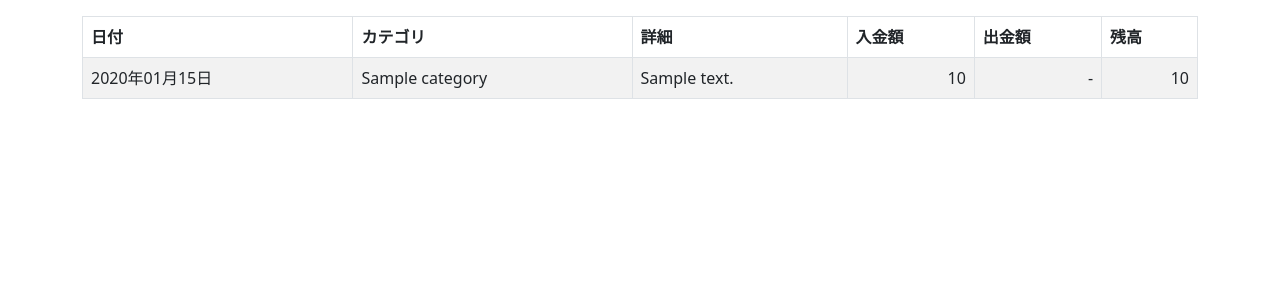
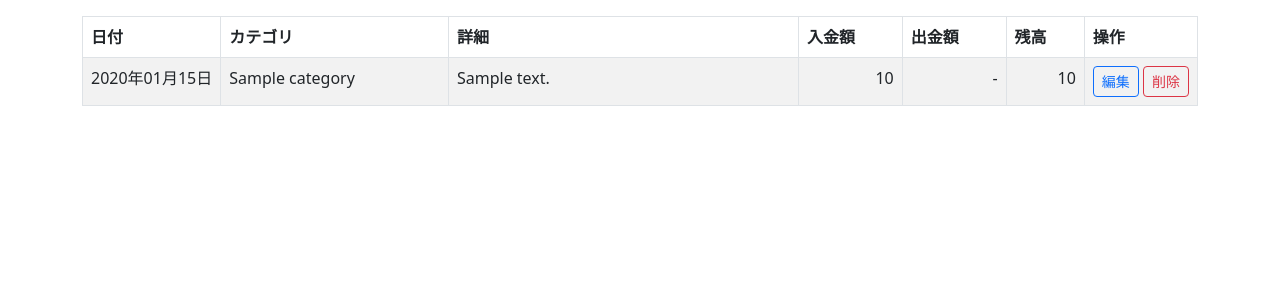
Before and after one commit to a-tazawa/PersonalFinanceApp, a Django app: page /transactions/ in a window 1280 px wide. Shown: the part 66-366 px from the top of the page. Run offline with Django 4.2, Linux system fonts and the light colour scheme; a user stored in the database is signed in; tables that the repository leaves empty hold one stand-in row (values such as "Sample post").

Commit message:
編集と削除機能

```diff
--- a/finance_tracker/urls.py
+++ b/finance_tracker/urls.py
@@ -4,5 +4,7 @@ from . import views
 urlpatterns = [
     path('', views.root_redirect, name='root_redirect'),
     path('transactions/', views.transaction_list, name='transaction_list'),
-    path('transactions/add/', views.add_transaction, name='add_transaction'),  # ←これが必要
+    path('transactions/add/', views.add_transaction, name='add_transaction'),
+    path('transactions/<int:pk>/edit/', views.edit_transaction, name='edit_transaction'),
+    path('transaction/<int:pk>/delete/', views.delete_transaction, name='delete_transaction'),
 ]
--- a/finance_tracker/views.py
+++ b/finance_tracker/views.py
@@ -1,4 +1,4 @@
-from django.shortcuts import render, redirect
+from django.shortcuts import render, redirect, get_object_or_404
 from .models import Transaction
 from .forms import TransactionForm
 
@@ -6,7 +6,7 @@ def root_redirect(request):
     return redirect('login')
 
 def transaction_list(request):
-    transactions = Transaction.objects.filter(user=request.user).order_by('date')  # 昇順に並べ替え
+    transactions = Transaction.objects.filter(user=request.user).order_by('date')
     balance = 0
     transaction_with_balance = []
 
@@ -19,6 +19,7 @@ def transaction_list(request):
             expense = t.amount
         balance += income - expense
         transaction_with_balance.append({
+            'id': t.id,
             'date': t.date,
             'category': t.category,
             'description': t.description,
@@ -38,10 +39,30 @@ def add_transaction(request):
         form = TransactionForm(request.POST)
         if form.is_valid():
             transaction = form.save(commit=False)
-            transaction.user = request.user  # ユーザーを設定
+            transaction.user = request.user
             transaction.save()
             return redirect('transaction_list')
     else:
         form = TransactionForm()
 
     return render(request, 'finance_tracker/add_transaction.html', {'form': form})
+
+def edit_transaction(request, pk):
+    transaction = get_object_or_404(Transaction, pk=pk)
+    if request.method == 'POST':
+        form = TransactionForm(request.POST, instance=transaction)
+        if form.is_valid():
+            form.save()
+            return redirect('transaction_list')
+    else:
+        form = TransactionForm(instance=transaction)
+    return render(request, 'finance_tracker/edit_transaction.html', {'form': form})
+
+from django.shortcuts import render, redirect, get_object_or_404
+
+def delete_transaction(request, pk):
+    transaction = get_object_or_404(Transaction, pk=pk)
+    if request.method == 'POST':
+        transaction.delete()
+        return redirect('transaction_list')
+    return render(request, 'finance_tracker/delete_transaction_confirm.html', {'transaction': transaction})
--- a/templates/finance_tracker/transaction_list.html
+++ b/templates/finance_tracker/transaction_list.html
@@ -4,6 +4,20 @@
   <meta charset="UTF-8" />
   <title>家計簿</title>
   <link href="https://cdn.jsdelivr.net/npm/bootstrap@5.3.0/dist/css/bootstrap.min.css" rel="stylesheet" />
+  <style>
+    th:nth-child(1), td:nth-child(1) {
+      width: 90px;
+      white-space: nowrap;
+    }
+    th:nth-child(3), td:nth-child(3) {
+      width: 350px;
+      word-break: break-word;
+    }
+    th:nth-child(7), td:nth-child(7) {
+      width: 110px;
+      white-space: nowrap;
+    }
+  </style>
 </head>
 <body class="container py-4">
   <nav class="mb-3 d-flex justify-content-between align-items-center">
@@ -32,6 +46,7 @@
         <th>入金額</th>
         <th>出金額</th>
         <th>残高</th>
+        <th>操作</th>
       </tr>
     </thead>
     <tbody>
@@ -44,15 +59,19 @@
             {% else %}
                 -
             {% endif %}
-</td>
+          </td>
 
           <td>{{ t.description }}</td>
           <td class="text-end">{% if t.type == 'income' %}{{ t.amount|floatformat:"-0" }}{% else %}-{% endif %}</td>
           <td class="text-end">{% if t.type == 'expense' %}{{ t.amount|floatformat:"-0" }}{% else %}-{% endif %}</td>
           <td class="text-end">{{ t.balance|floatformat:"-0" }}</td>
+          <td>
+            <a href="{% url 'edit_transaction' t.id %}" class="btn btn-sm btn-outline-primary">編集</a>
+            <a href="{% url 'delete_transaction' t.id %}" class="btn btn-sm btn-outline-danger">削除</a>
+          </td>
         </tr>
       {% empty %}
-        <tr><td colspan="6" class="text-center">データがありません</td></tr>
+        <tr><td colspan="7" class="text-center">データがありません</td></tr>
       {% endfor %}
     </tbody>
   </table>
```
Also changed, not shown: templates/finance_tracker/delete_transaction_confirm.html (added, +13 -0 lines), templates/finance_tracker/edit_transaction.html (added, +17 -0 lines).
